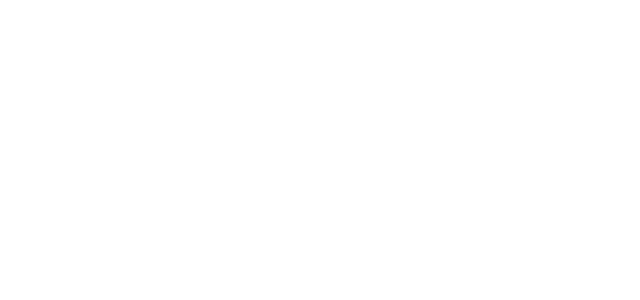
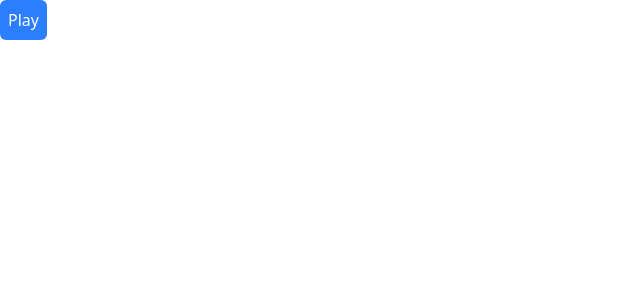
Before and after one commit to amit-00/pulseFM, a Next.js app in the folder client/: page / in a window 1280 px wide. Shown: the top 300 px of the page, without its empty margins (0-640 px from the left). Built offline with nearby package versions, Linux system fonts and the light colour scheme.

Commit message:
Setup client for stream playback

```diff
--- /dev/null
+++ b/client/app/api/stream/route.ts
@@ -0,0 +1,28 @@
+import { NextResponse } from 'next/server';
+
+export async function GET() {
+  try {
+    const response = await fetch(
+      'http://localhost:8080/api/stream/playing'
+    );
+
+    // Handle 4XX and 5XX errors
+    if (!response.ok) {
+      const status = response.status;
+      let errorData;
+      try {
+        errorData = await response.json();
+      } catch {
+        errorData = { error: response.statusText || 'Request failed' };
+      }
+      return NextResponse.json(errorData, { status });
+    }
+
+    const { signed_url, duration_elapsed_ms, stubbed } = await response.json();
+
+    return NextResponse.json({ signed_url, duration_elapsed_ms, stubbed });
+
+  } catch (error) {
+    return NextResponse.json({ error: 'Failed to fetch' }, { status: 500 });
+  }
+}
--- a/client/app/page.tsx
+++ b/client/app/page.tsx
@@ -1,7 +1,66 @@
+"use client";
+
+import { useState, useRef } from "react";
+
 export default function Home() {
+  const [isPlaying, setIsPlaying] = useState(false);
+  const audioRef = useRef<HTMLAudioElement>(null);
+
+  const handlePlayPause = async () => {
+    if (isPlaying) {
+      // Pause the audio
+      if (audioRef.current) {
+        audioRef.current.pause();
+      }
+      setIsPlaying(false);
+    } else {
+      // Play: make request to get current stream position
+      try {
+        // Record timestamp before making request
+        const requestTimestamp = performance.now();
+
+        // Make request to /api/stream
+        const response = await fetch("/api/stream");
+
+        if (!response.ok) {
+          throw new Error("Failed to fetch stream");
+        }
+
+        // Record timestamp when response arrives
+        const responseTimestamp = performance.now();
+
+        // Calculate delta (time taken for request)
+        const delta = responseTimestamp - requestTimestamp;
+
+        // Get response data
+        const { signed_url, duration_elapsed_ms } = await response.json();
+
+        // Calculate start time: duration_elapsed_ms + delta (convert to seconds)
+        const startTimeSeconds = (duration_elapsed_ms + delta) / 1000;
+
+        // Set audio source and start time
+        if (audioRef.current) {
+          audioRef.current.src = signed_url;
+          audioRef.current.currentTime = startTimeSeconds;
+          await audioRef.current.play();
+        }
+
+        setIsPlaying(true);
+      } catch (error) {
+        console.error("Error loading track:", error);
+      }
+    }
+  };
+
   return (
     <div className="">
-
+      <audio ref={audioRef} controls={false} style={{ display: "none" }} />
+      <button
+        className="bg-blue-500 text-white p-2 rounded-md cursor-pointer"
+        onClick={handlePlayPause}
+      >
+        {isPlaying ? "Pause" : "Play"}
+      </button>
     </div>
   );
 }
--- a/client/package.json
+++ b/client/package.json
@@ -9,6 +9,7 @@
     "lint": "eslint"
   },
   "dependencies": {
+    "axios": "^1.13.2",
     "next": "16.1.4",
     "postcss": "^8.5.6",
     "react": "19.2.3",
```
Also changed, not shown: client/lib/types.ts (added, +14 -0 lines), 1 other file (tests, documents, lock files or other folders).
